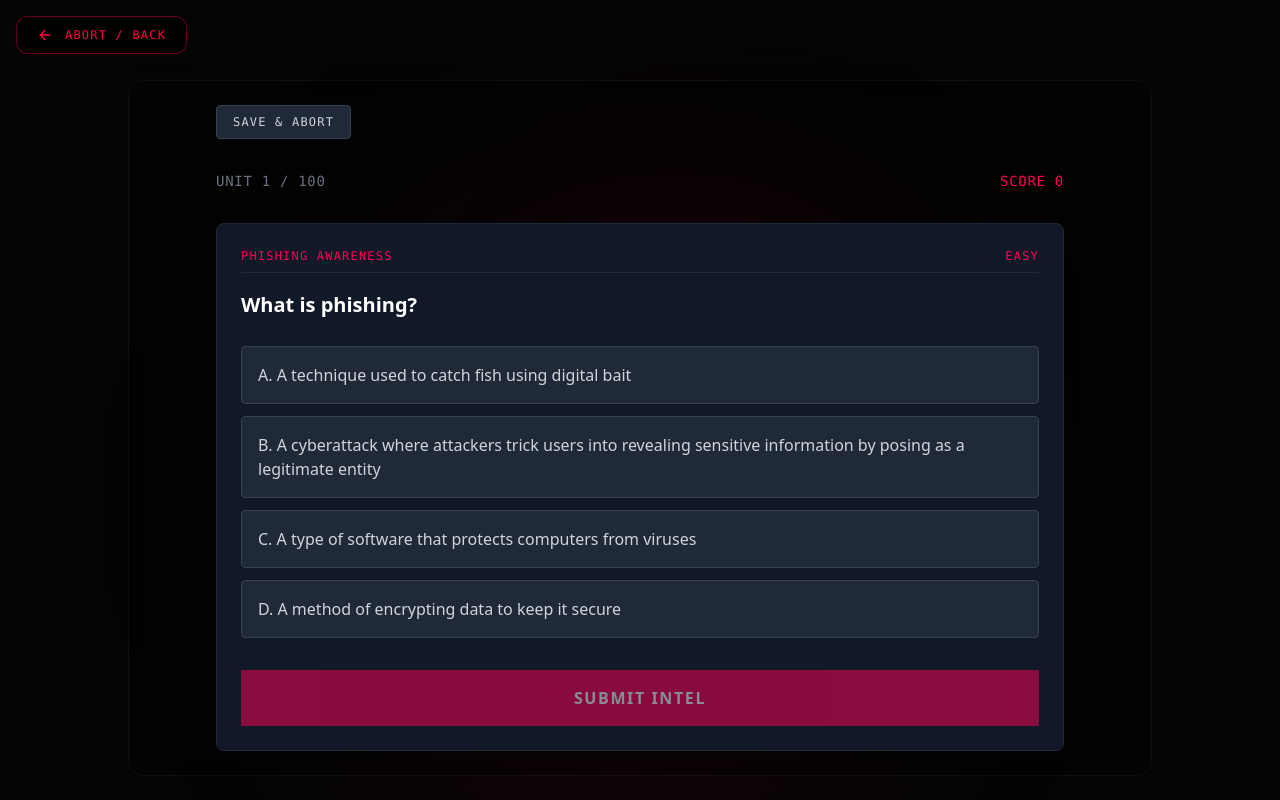
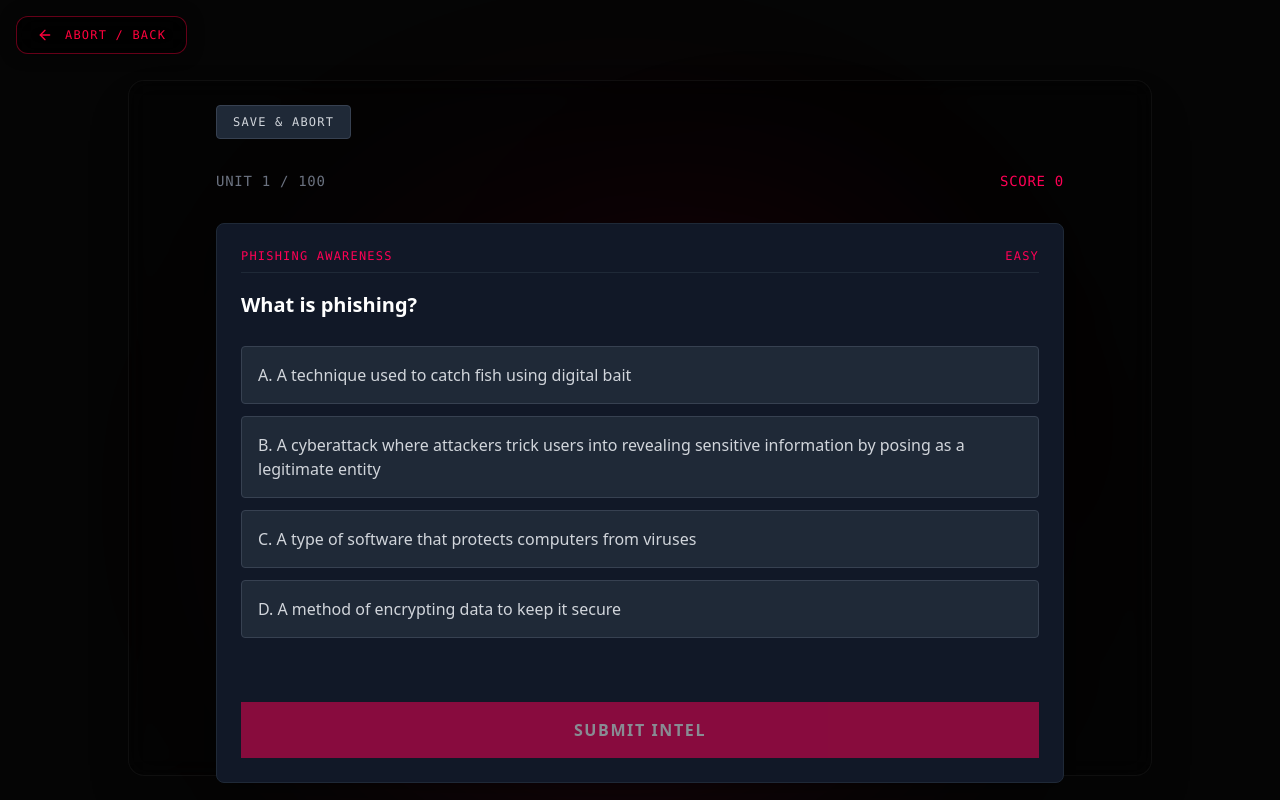
Before and after one commit to muhammadrehan589/CYBER-EMULATOR, a Next.js app: page / in a window 1280 px wide. Both pictures are taken after a click on the button "ENTER SIMULATION MATRIX". Built offline with nearby package versions, Linux system fonts and the light colour scheme.

Commit message:
Fixed CSS height clipping to reveal submit button and ensure dynamic container scrolling

```diff
--- a/src/app/page.tsx
+++ b/src/app/page.tsx
@@ -52,9 +52,9 @@ export default function Home() {
             <ArrowLeft className="w-4 h-4" /> Abort / Back
           </button>
 
-          <div className="w-full h-full p-6 pt-20 relative z-10 flex justify-center max-w-7xl mx-auto">
+          <div className="w-full min-h-screen p-6 pt-20 relative z-10 flex justify-center max-w-7xl mx-auto">
             {/* Main Quiz Engine */}
-            <div className="w-full max-w-5xl h-full bg-black/40 rounded-2xl border border-white/5 backdrop-blur-md shadow-2xl overflow-hidden relative">
+            <div className="w-full max-w-5xl h-auto bg-black/40 rounded-2xl border border-white/5 backdrop-blur-md shadow-2xl relative">
               <QuizEngine />
             </div>
           </div>
--- a/src/components/quiz/QuizEngine.tsx
+++ b/src/components/quiz/QuizEngine.tsx
@@ -73,7 +73,7 @@ export default function QuizEngine() {
         <span className="text-[#ff0055]">Score {score}</span>
       </div>
 
-      <div className="w-full bg-gray-900 border border-gray-800 p-6 rounded-lg shadow-xl text-white">
+      <div className="w-full h-auto max-w-4xl bg-gray-900 border border-gray-800 p-6 rounded-lg shadow-xl text-white">
         <div className="mb-4 text-xs font-mono text-[#ff0055] uppercase tracking-widest flex justify-between border-b border-gray-800 pb-2">
           <span>{activeQuestion.category}</span>
           <span>{activeQuestion.difficulty}</span>
@@ -122,7 +122,7 @@ export default function QuizEngine() {
         <button
           onClick={handleAction}
           disabled={!isSubmitted && !selectedOption}
-          className="w-full py-4 bg-[#ff0055] text-white font-black uppercase tracking-widest hover:bg-[#cc0044] disabled:opacity-50 disabled:cursor-not-allowed transition-all"
+          className="w-full mt-8 py-4 bg-[#ff0055] text-white font-black uppercase tracking-widest hover:bg-[#cc0044] disabled:opacity-50 disabled:cursor-not-allowed transition-all"
         >
           {isSubmitted ? 'NEXT QUESTION' : 'Submit Intel'}
         </button>
```
